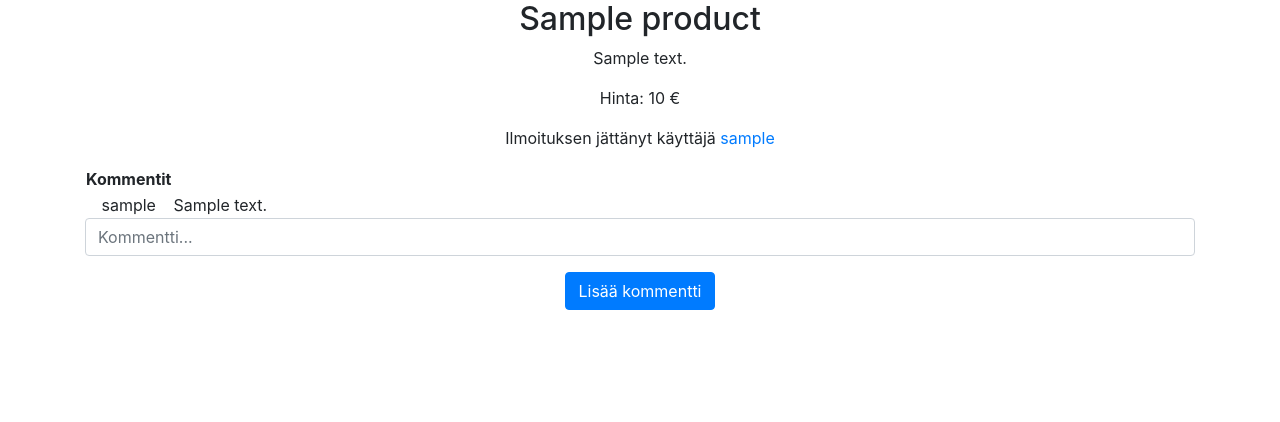
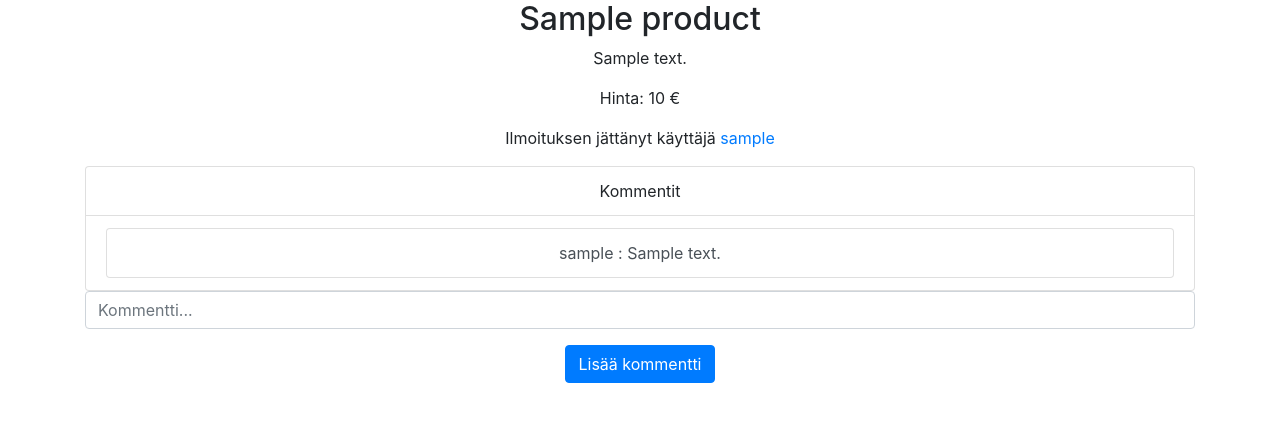
Before and after one commit to anL1/2nd-hand-marketplace, a Flask app: page /products/1/ in a window 1280 px wide. Shown: the part 56-478 px from the top of the page. Run offline with Flask 2, Linux system fonts and the light colour scheme; tables that the repository leaves empty hold one stand-in row (values such as "Sample post"); some libraries are stand-ins or nearby versions.

Commit message:
more ui editing

```diff
--- a/application/templates/products/product_page.html
+++ b/application/templates/products/product_page.html
@@ -17,24 +17,23 @@
   </p>
 </div>
 
-<table>
-  <tr>
-    <th>Kommentit</th>
-  </tr>
+<ul class="list-group">
+
+  <li class="list-group-item">Kommentit</li>
+
   {% for c in comments %}
-    <tr>
-      <td>{{c.username}}</td>
-      <td>{{c.content}}</td>
+  <li class="list-group-item">
+    <a href="{{url_for('auth_user_page', user_id=c.user_id)}}" class="list-group-item list-group-item-action">{{c.username}} : {{c.content}}</a>
+  </li>
+
   {% if current_user.id == c.user_id %}
-      <td>
   <form method="post" action="{{url_for('delete_comment', comment_id = c.comment_id, product_id = product.id)}}">
-          <button type="submit" class="btn btn-danger" >Poista kommentti</button>
+    <li class="list-group-item"><button type="submit" class="btn btn-danger" >Poista kommentti</button></li>
   </form>
-      </td>
   {% endif %}
-    </tr>
+
   {% endfor %}
-</table>
+</ul>
 <form method="post" action="{{url_for('add_comment', product_id = product.id)}}">
   <div class="form-group">
     {{form.content(class="form-control", placeholder="Kommentti...")}}
```
Lines whose indentation alone changed are shown as unchanged.
